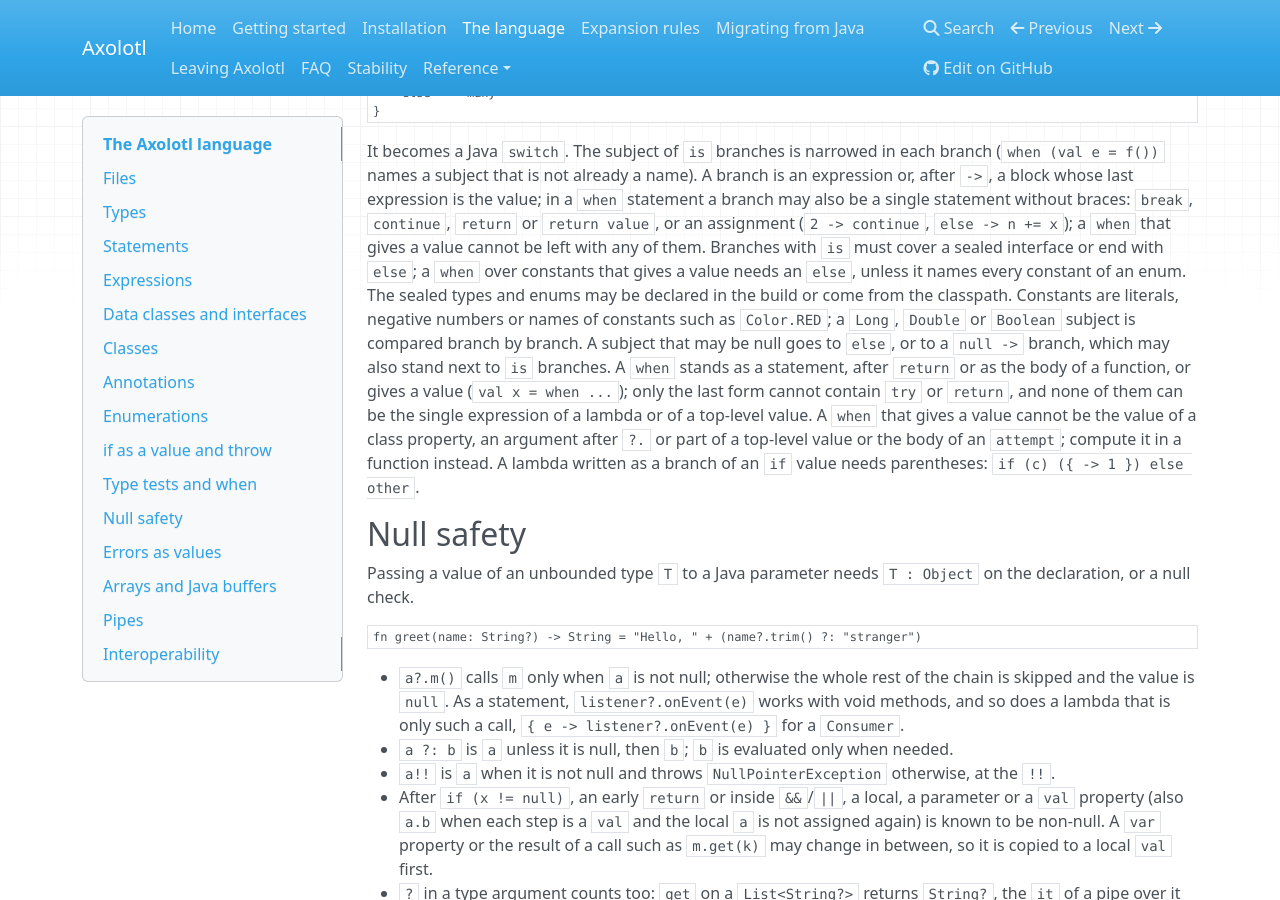
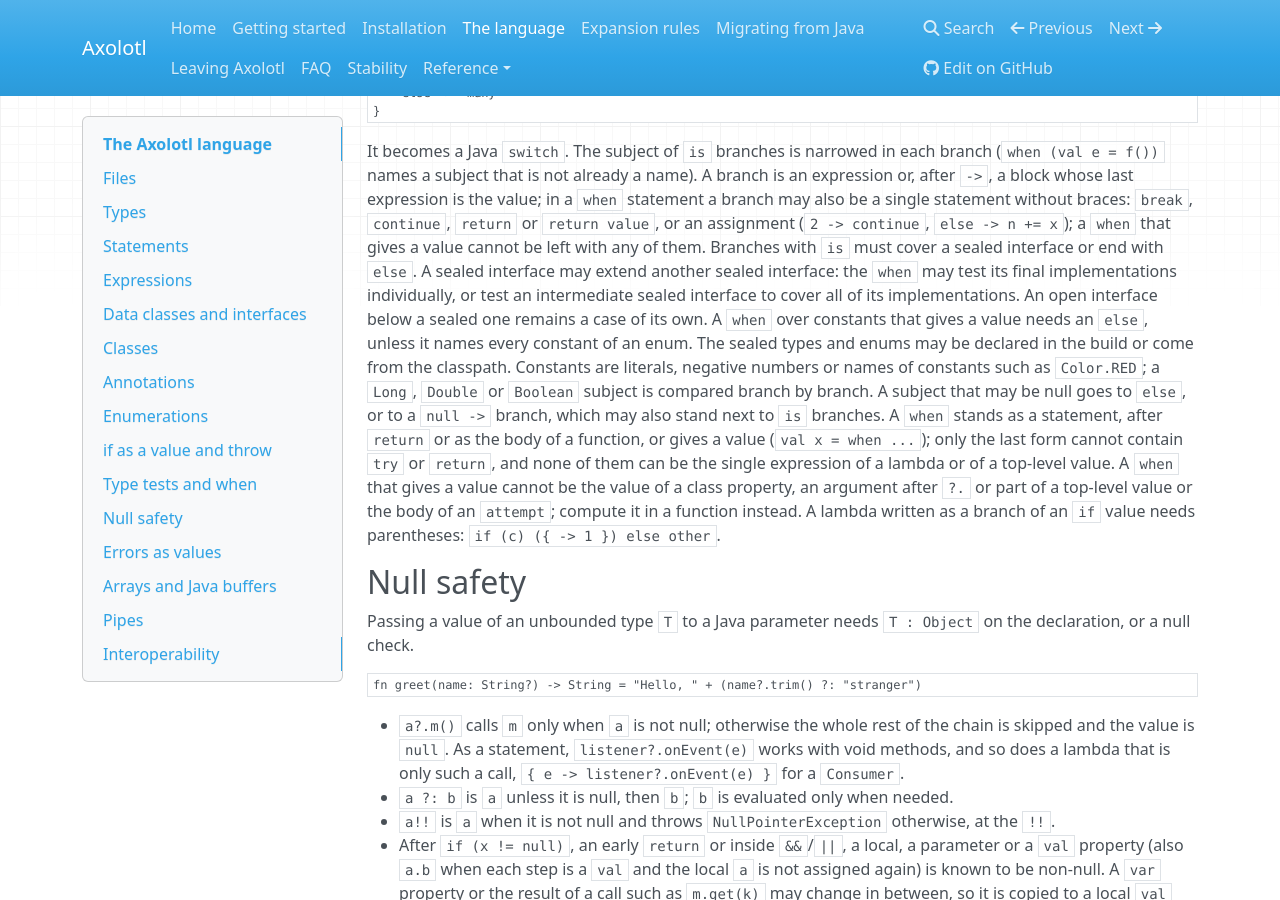
Before and after one commit to k1ngmang/axolotl-lang, an MkDocs documentation site: the page built from docs/language.md, in a window 1280 px wide and 900 px high, scrolled down 7498 px. Built offline with MkDocs 1.6.1, drawn with Linux system fonts in a browser that asks for light colours; nearby versions of some CDN libraries.

Commit message:
handle nested sealed interfaces in exhaustive when expressions

```diff
--- a/docs/language.md
+++ b/docs/language.md
@@ -361,7 +361,10 @@ It becomes a Java `switch`. The subject of `is` branches is narrowed in each bra
 names a subject that is not already a name). A branch is an expression or, after `->`, a block whose last
 expression is the value; in a `when` statement a branch may also be a single statement without braces: `break`,
 `continue`, `return` or `return value`, or an assignment (`2 -> continue`, `else -> n += x`); a `when` that gives a
-value cannot be left with any of them. Branches with `is` must cover a sealed interface or end with `else`; a
+value cannot be left with any of them. Branches with `is` must cover a sealed interface or end with `else`. A sealed
+interface may extend another sealed interface: the `when` may test its final implementations individually, or test
+an intermediate sealed interface to cover all of its implementations. An open interface below a sealed one remains
+a case of its own. A
 `when` over constants that gives a value needs an `else`, unless it names every constant of an enum. The
 sealed types and enums may be declared in the build or come from the classpath.
 Constants are literals, negative numbers or names of constants such as `Color.RED`; a `Long`, `Double` or
```
Also changed, not shown: 1 other file.
